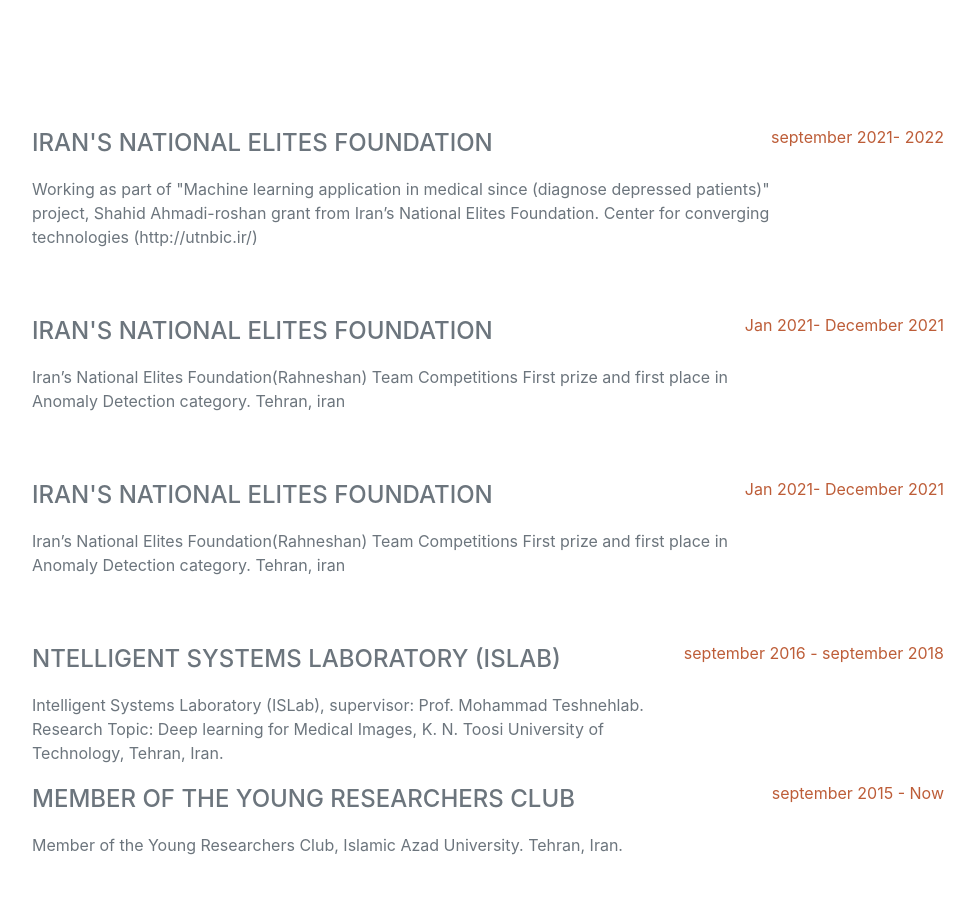
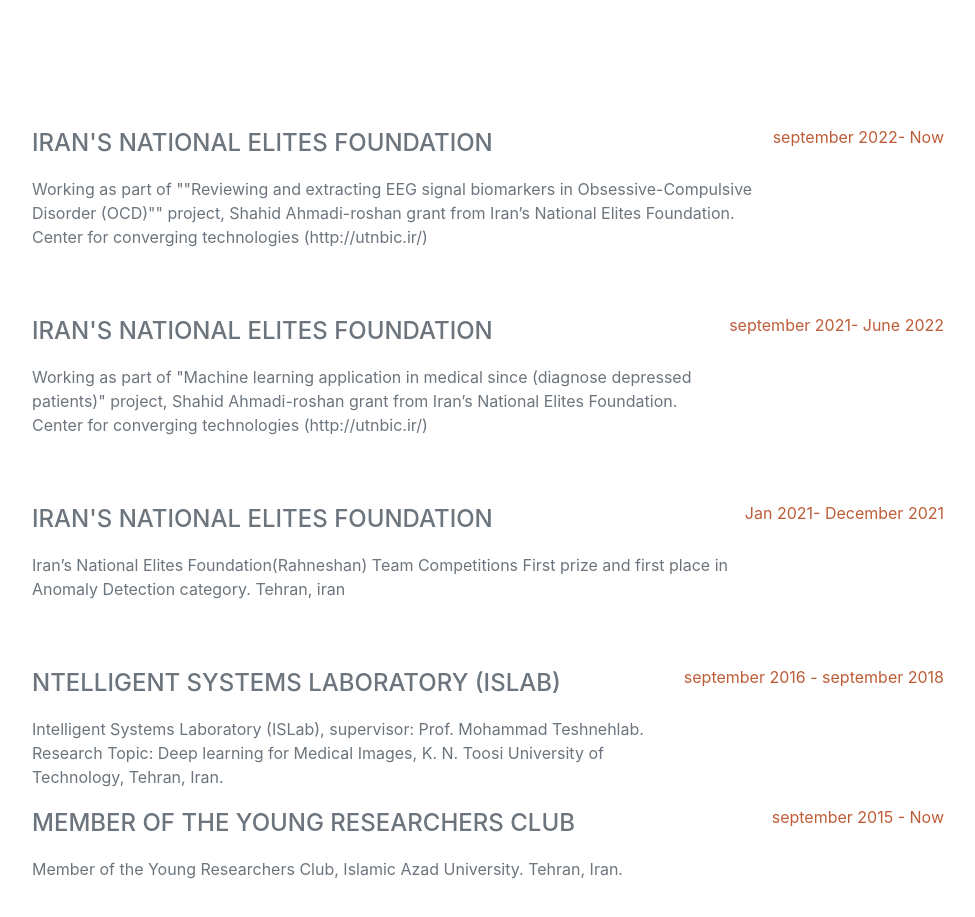
Before and after one commit to masoumeh-siar/masoumeh-siar.github.io, a plain HTML site: page index.html in a window 1280 px wide. Shown: the part 2733-3650 px from the top of the page, without its empty margins (288-1263 px from the left). Drawn offline with nearby package versions, Linux system fonts and the light colour scheme; a web font is replaced by a local one.

Commit message:
Update index.html

```diff
--- a/index.html
+++ b/index.html
@@ -269,11 +269,11 @@ Iran. Thesis grade: 18 out of 18
 
                     <div class="subheading mb-3">IRAN'S NATIONAL ELITES FOUNDATION</div>
 
-Working as part of "Machine learning application in medical since (diagnose depressed patients)" project, Shahid Ahmadi-roshan grant
+Working as part of ""Reviewing and extracting EEG signal biomarkers in Obsessive-Compulsive Disorder (OCD)"" project, Shahid Ahmadi-roshan grant
 from Iran’s National Elites Foundation. Center for converging technologies (http://utnbic.ir/)
                     </p>
                 </div>
-                <div class="flex-shrink-0"><span class="text-primary">september 2021- 2022</span></div>
+                <div class="flex-shrink-0"><span class="text-primary">september 2022- Now</span></div>
             </div>
 
 
@@ -281,10 +281,10 @@ from Iran’s National Elites Foundation. Center for converging technologies (ht
    <div class="d-flex flex-column flex-md-row justify-content-between mb-5">
                 <div class="flex-grow-1">
                     <div class="subheading mb-3">Iran's National Elites Foundation </div>
-Iran’s National Elites Foundation(Rahneshan) Team Competitions
-First prize and first place in Anomaly Detection category. Tehran, iran                  </p>
+Working as part of "Machine learning application in medical since (diagnose depressed patients)" project, Shahid Ahmadi-roshan grant
+from Iran’s National Elites Foundation. Center for converging technologies (http://utnbic.ir/)                  </p>
                 </div>
-                <div class="flex-shrink-0"><span class="text-primary">Jan 2021- December 2021</span></div>
+                <div class="flex-shrink-0"><span class="text-primary">september 2021- June 2022</span></div>
             </div>
 
 
```
